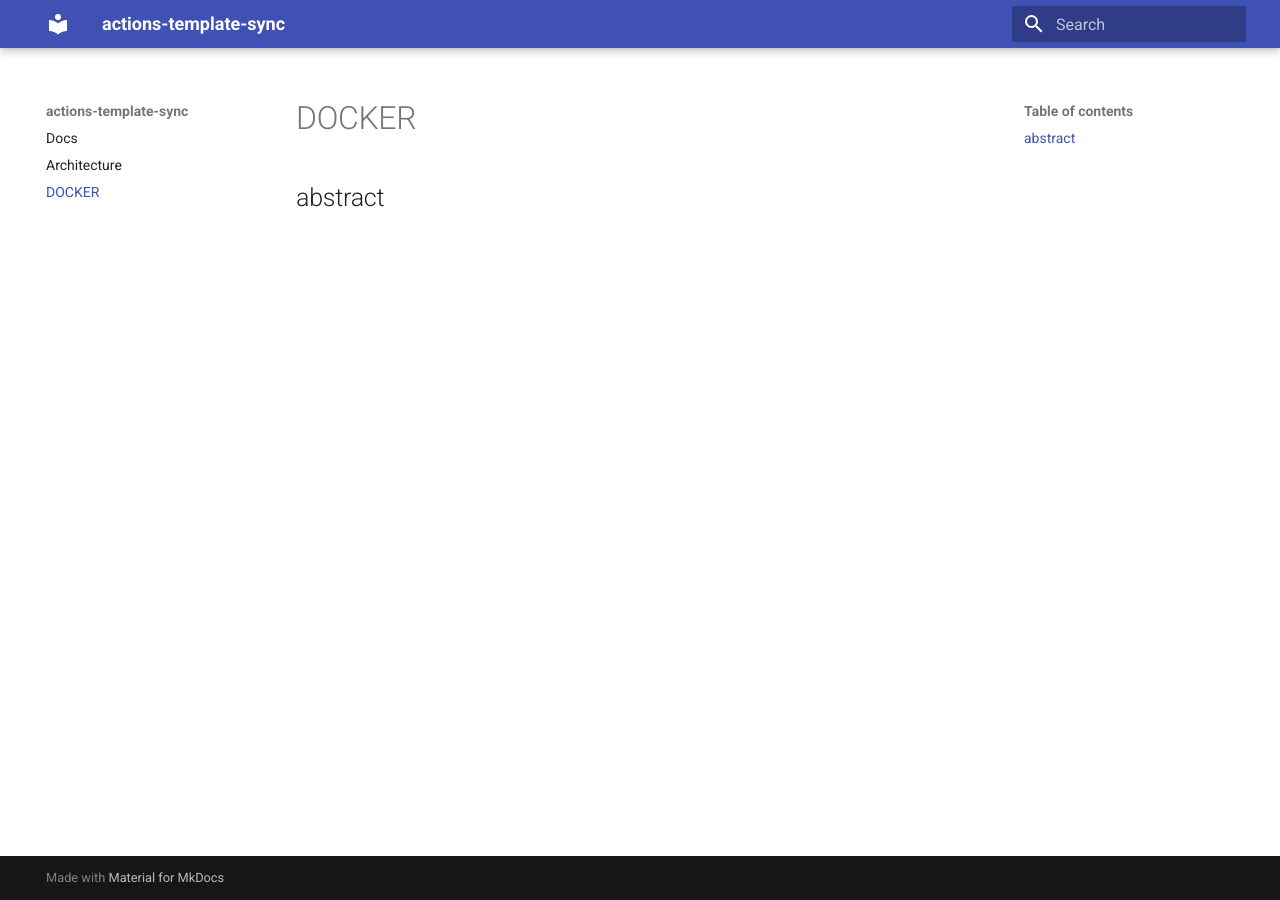
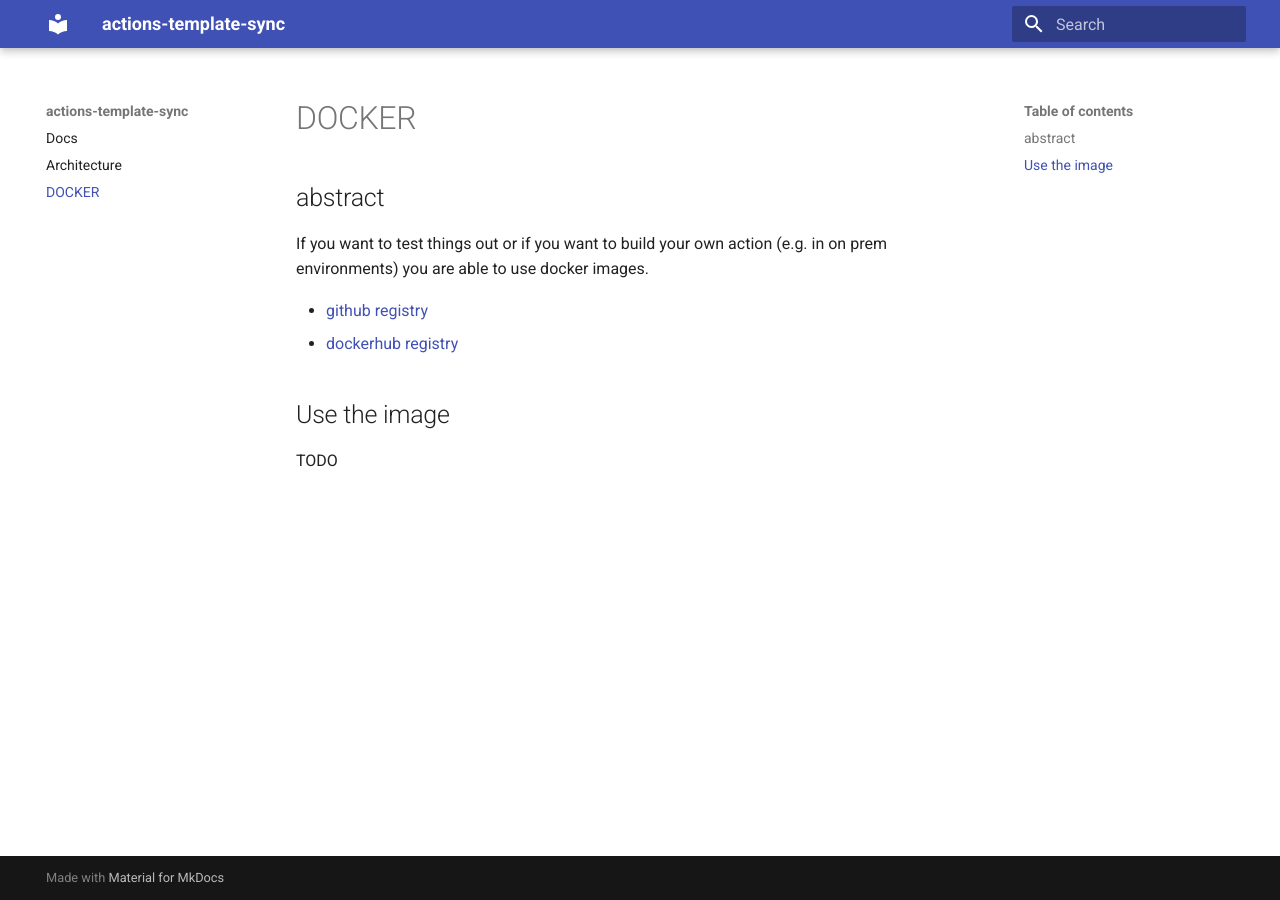
Before and after one commit to AndreasAugustin/actions-template-sync, an MkDocs documentation site: the page built from docs/DOCKER.md, in a window 1280 px wide. Built offline with MkDocs 1.6.1 and Material for MkDocs 9.7.7, drawn with Linux system fonts in a browser that asks for light colours.

```diff
--- a/docs/DOCKER.md
+++ b/docs/DOCKER.md
@@ -1,3 +1,15 @@
 # DOCKER
 
 ## abstract
+
+If you want to test things out or if you want to build your own action (e.g. in on prem environments) you are able to use docker images.
+
+- [github registry][github-repo]
+- [dockerhub registry][dockerhub-repo]
+
+## Use the image
+
+TODO
+
+[dockerhub-repo]: https://hub.docker.com/r/andyaugustin/actions-template-sync
+[github-repo]: https://github.com/AndreasAugustin/actions-template-sync/pkgs/container/actions-template-sync
```
Also changed, not shown: README.md (+4 -0 lines), docs/README.md (+1 -0 lines).
